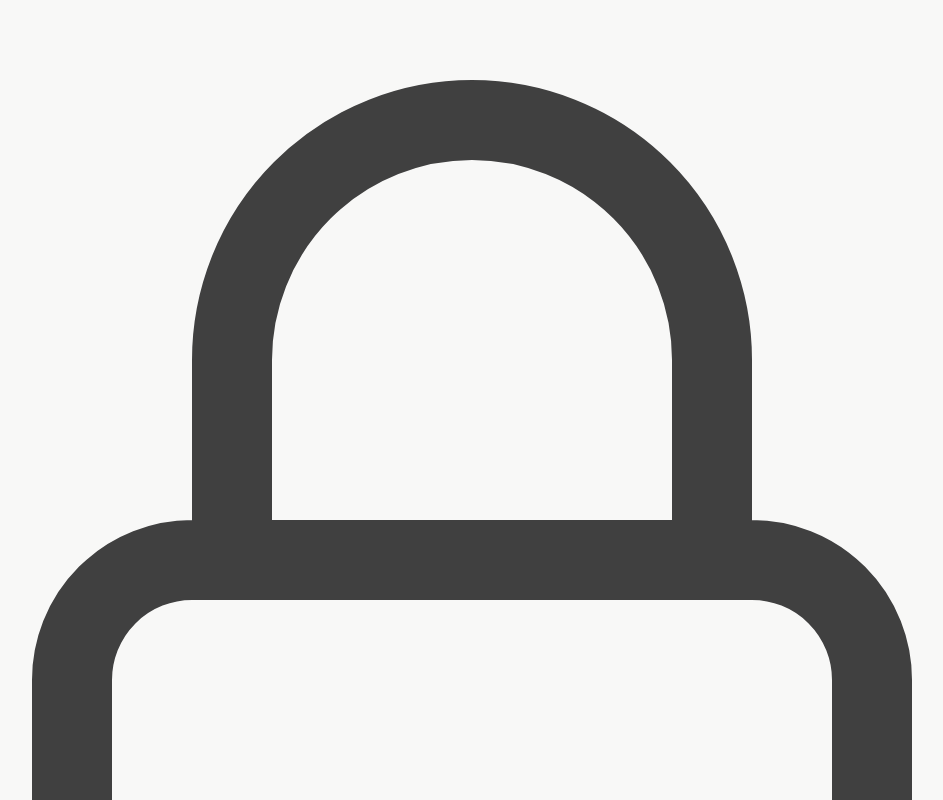
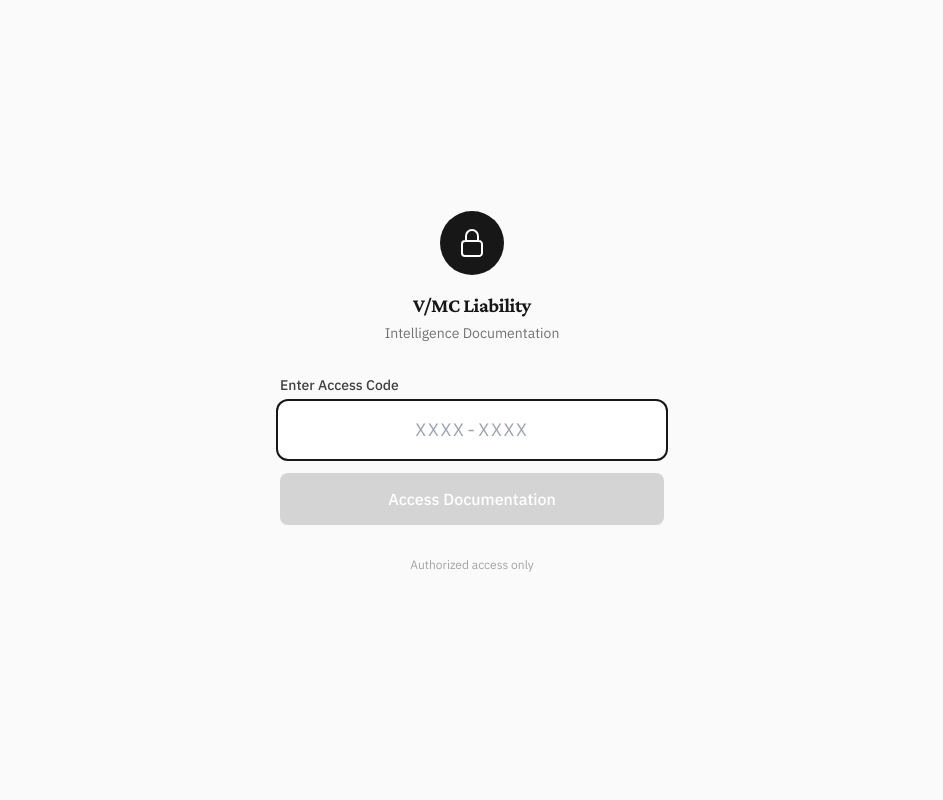
Before and after one commit to admindev456/MA-VISA, a Next.js app: page / in a window 1280 px wide. Shown: the top 800 px of the page, without its empty margins (168-1111 px from the left). Built offline with nearby package versions, Linux system fonts and the light colour scheme.

Commit message:
Create tailwind.config.ts

```diff
--- /dev/null
+++ b/tailwind.config.ts
@@ -0,0 +1,50 @@
+import type { Config } from 'tailwindcss'
+
+const config: Config = {
+  content: [
+    './pages/**/*.{js,ts,jsx,tsx,mdx}',
+    './components/**/*.{js,ts,jsx,tsx,mdx}',
+    './app/**/*.{js,ts,jsx,tsx,mdx}',
+  ],
+  theme: {
+    extend: {
+      colors: {
+        ink: {
+          50: '#fafafa',
+          100: '#f5f5f5',
+          200: '#e5e5e5',
+          300: '#d4d4d4',
+          400: '#a3a3a3',
+          500: '#737373',
+          600: '#525252',
+          700: '#404040',
+          800: '#262626',
+          900: '#171717',
+          950: '#0a0a0a',
+        },
+      },
+      fontFamily: {
+        serif: ['Crimson Pro', 'Charter', 'Georgia', 'serif'],
+        sans: ['IBM Plex Sans', 'system-ui', '-apple-system', 'sans-serif'],
+        mono: ['IBM Plex Mono', 'Consolas', 'Monaco', 'monospace'],
+      },
+      fontSize: {
+        '2xs': ['0.6875rem', { lineHeight: '1rem' }],
+      },
+      maxWidth: {
+        'prose': '760px',
+        'prose-wide': '960px',
+      },
+      borderWidth: {
+        '3': '3px',
+      },
+      boxShadow: {
+        'sm': '0 1px 2px 0 rgb(0 0 0 / 0.04)',
+        'md': '0 2px 4px -1px rgb(0 0 0 / 0.06), 0 1px 2px -1px rgb(0 0 0 / 0.04)',
+      },
+    },
+  },
+  plugins: [],
+}
+
+export default config
```
